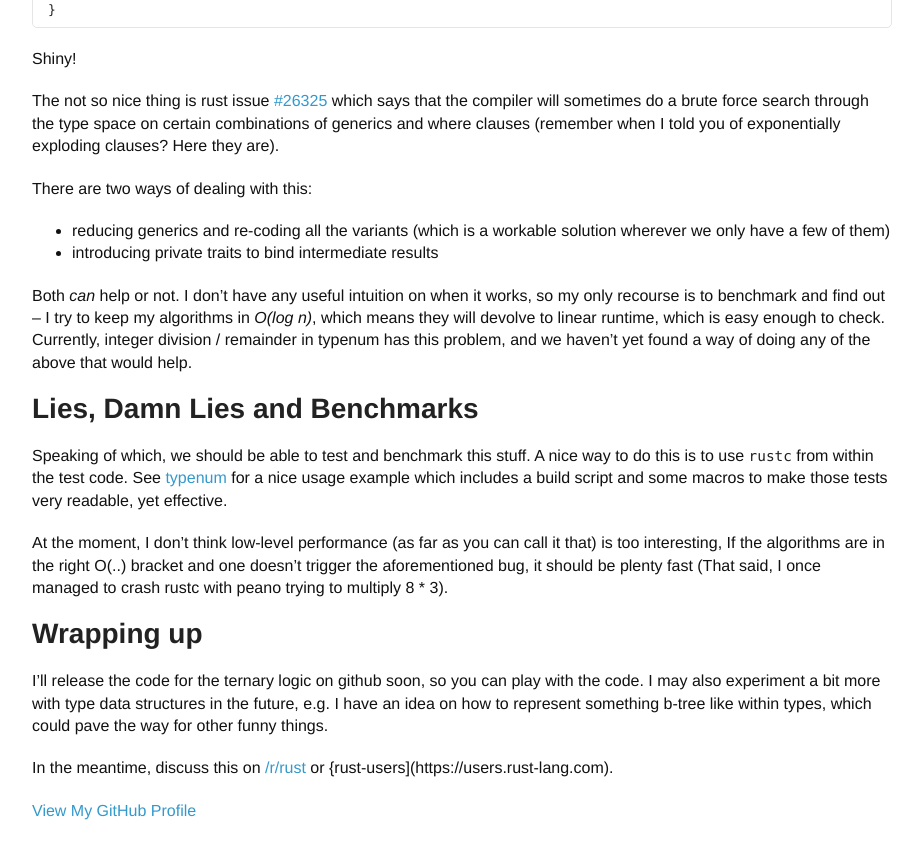
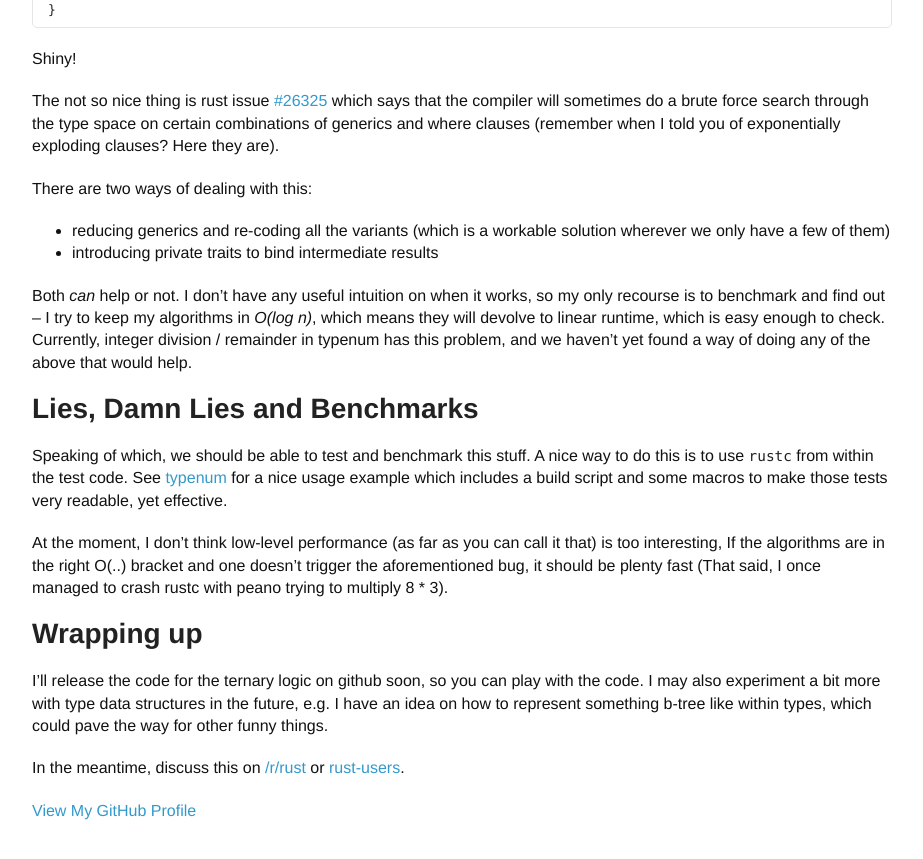
Before and after one commit to llogiq/llogiq.github.io, a Jekyll site: the page built from _posts/2015-12-12-types.md, in a window 1280 px wide and 900 px high, scrolled down 4275 px. Shown: the top 859 px of the window, without its empty margins (178-1101 px from the left). Built offline with Jekyll 4.4.1, drawn with Linux system fonts in a browser that asks for light colours.

Commit message:
fixed a link

```diff
--- a/_posts/2015-12-12-types.md
+++ b/_posts/2015-12-12-types.md
@@ -212,4 +212,4 @@ At the moment, I don't think low-level performance (as far as you can call it th
 
 I'll release the code for the ternary logic on github soon, so you can play with the code. I may also experiment a bit more with type data structures in the future, e.g. I have an idea on how to represent something b-tree like within types, which could pave the way for other funny things.
 
-In the meantime, discuss this on [/r/rust](https://reddit.com/r/rust) or {rust-users](https://users.rust-lang.com).
+In the meantime, discuss this on [/r/rust](https://reddit.com/r/rust) or [rust-users](https://users.rust-lang.com).
```
